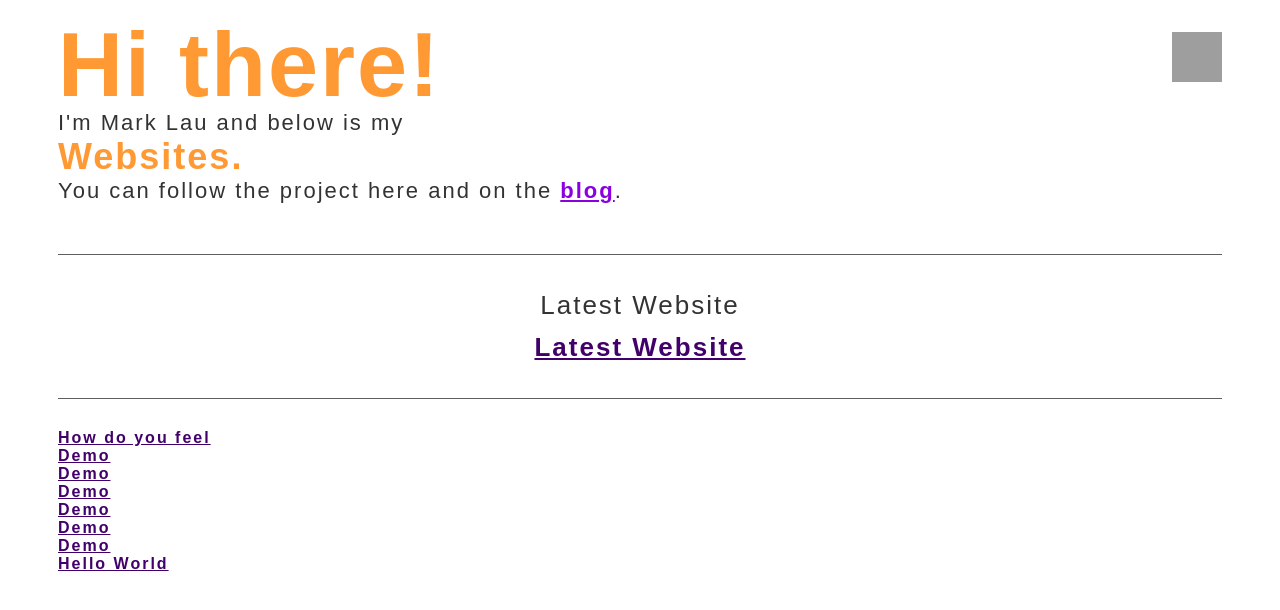
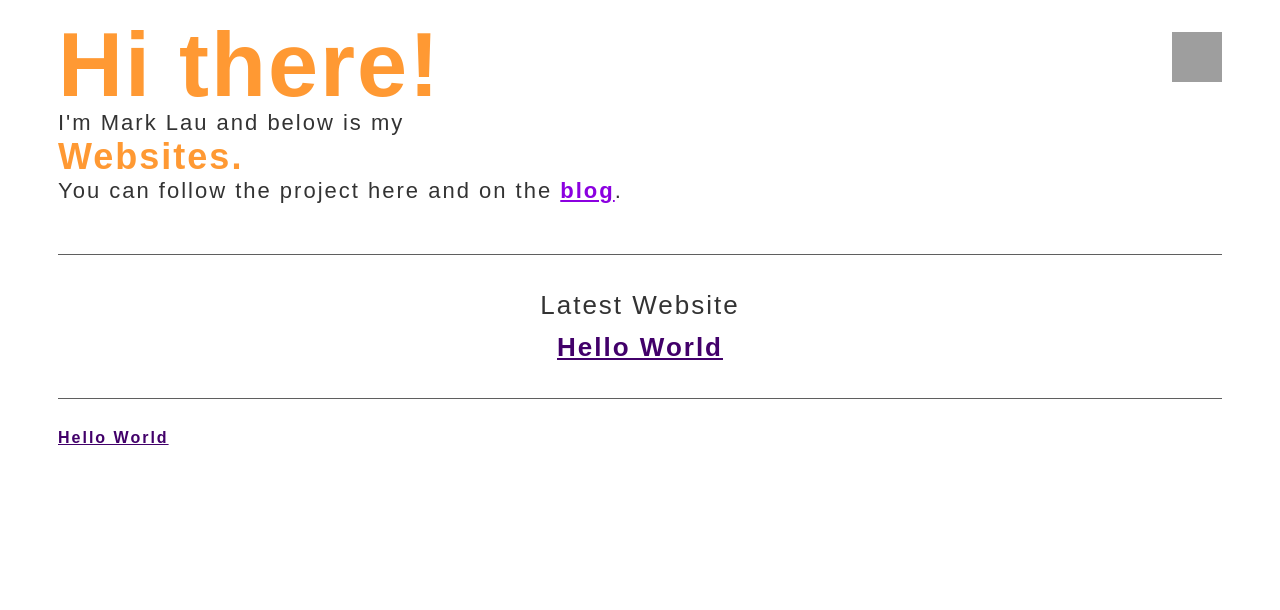
Before and after one commit to yuel/lonn.github.com, a Jekyll site: the page built from index.html, in a window 1280 px wide. Shown: the top 610 px of the page. Built offline with Jekyll 4.4.1, drawn with Linux system fonts in a browser that asks for light colours; grey boxes are pictures that could not be loaded.

Commit message:
Update default.html
add mail-to, add latest page, add logo

```diff
--- a/_layouts/default.html
+++ b/_layouts/default.html
@@ -5,8 +5,8 @@
 </head>
 <body id="index">
 	<div id="top_container">
-		<a href="">
-			<img id="logo" src="images/xiaoming.jpg"></img>
+		<a href="mailto:lonnglau@gmail.com">
+			<img id="logo" src="images/logo.jpg"></img>
 		</a>
 		<h1>Hi there!</h1>
 		<div id="info_container">
@@ -20,31 +20,31 @@
 
 	<div id="marquee_container">
 		<div>Latest Website</div>
-		<a href="">Latest Website</a>
+		<a href="">Hello World</a>
 	</div>
 
 	<div id="website_list_container">
 
 		<div>
-			<span><a href="">How do you feel</a></span>
+			<span><a href=""></a></span>
 		</div>
 		<div>
-			<span><a href="">Demo</a></span>
+			<span><a href=""></a></span>
 		</div>
 		<div>
-			<span><a href="">Demo</a></span>
+			<span><a href=""></a></span>
 		</div>
 		<div>
-			<span><a href="">Demo</a></span>
+			<span><a href=""></a></span>
 		</div>
 		<div>
-			<span><a href="">Demo</a></span>
+			<span><a href=""></a></span>
 		</div>
 		<div>
-			<span><a href="">Demo</a></span>
+			<span><a href=""></a></span>
 		</div>
 		<div>
-			<span><a href="">Demo</a></span>
+			<span><a href=""></a></span>
 		</div>
 		<div>
 			<span><a href="">Hello World</a></span>
```
